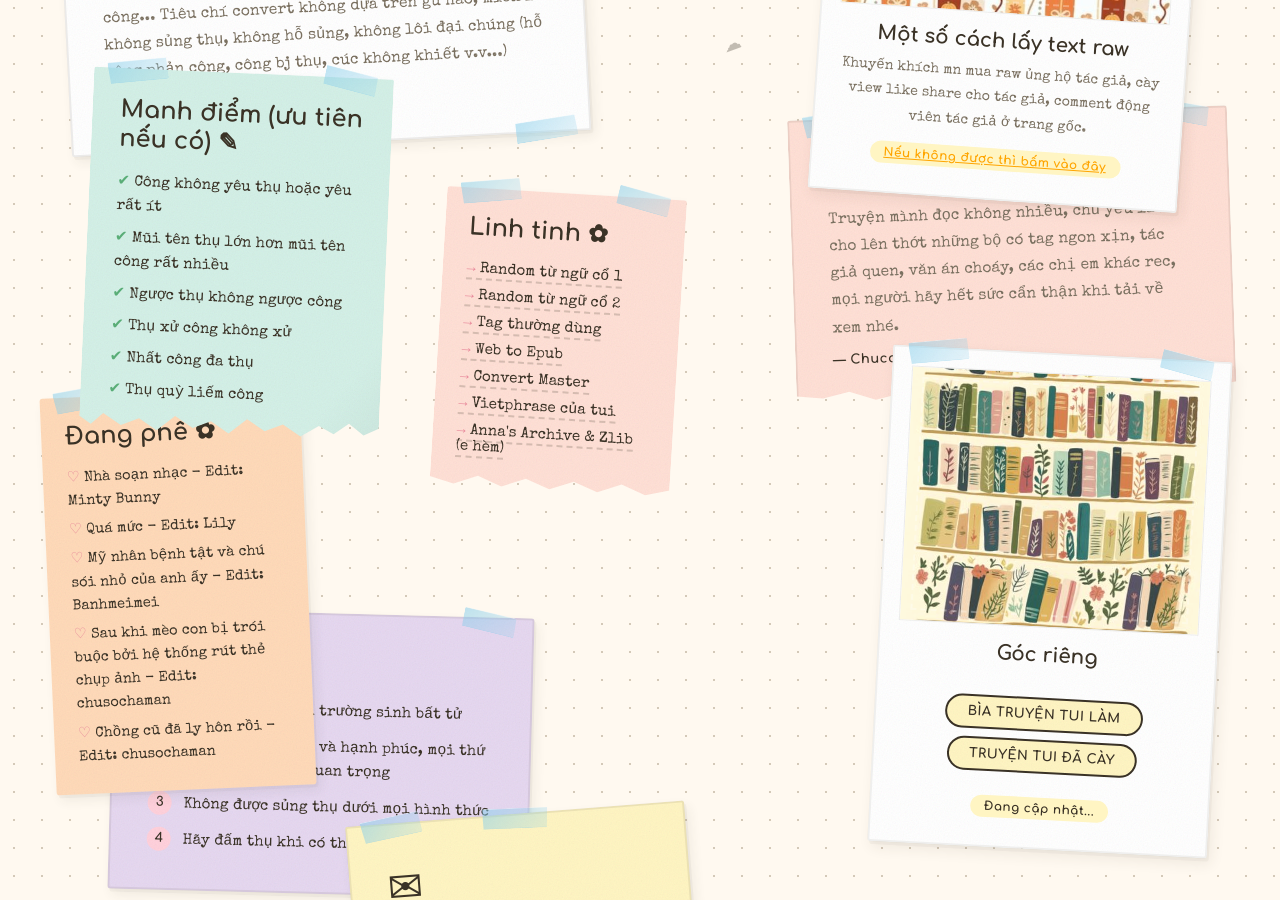
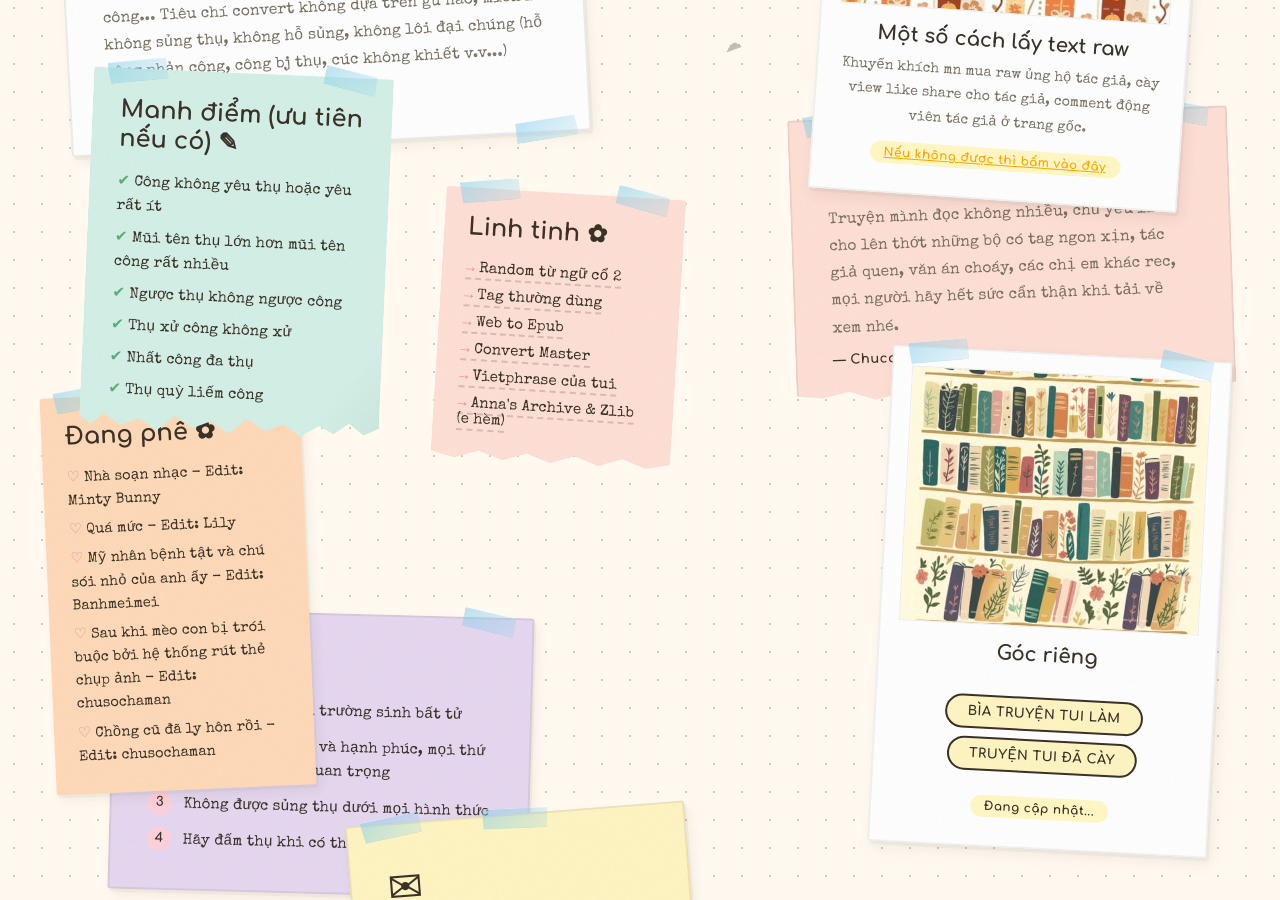
Before and after one commit to PhamNhaDoan/phamnhadoan.github.io, a Jekyll site: the page chucongconvert/index.html, which Jekyll copies as it is, in a window 1280 px wide and 900 px high, scrolled down 762 px. Built offline with Jekyll 4.4.1, drawn with Linux system fonts in a browser that asks for light colours.

Commit message:
Fix HTML structure and update content

```diff
--- a/chucongconvert/index.html
+++ b/chucongconvert/index.html
@@ -186,7 +186,6 @@
     <div class="tape tape-tr"></div>
     <h2 class="note-title">Linh tinh ✿</h2>
     <ul class="link-list">
-       <li><a href="https://phamnhadoan.github.io/tenbatky.html">Random từ ngữ cổ 1</a></li>
        <li><a href="https://phamnhadoan.github.io/tenbatky2.html">Random từ ngữ cổ 2</a></li>
       <li><a href="https://anotepad.com/notes/r3mp4a6i">Tag thường dùng</a></li>
       <li><a href="https://wpd.my/">Web to Epub</a></li>
```
